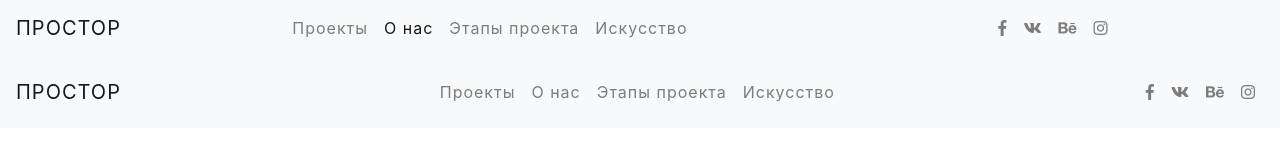
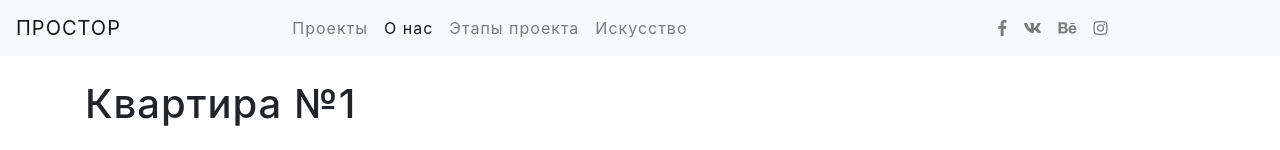
Before and after one commit to artem343/prostor.github.io, a website with bundled scripts: page projects/apartment1/project.html in a window 1280 px wide. Shown: the top 150 px of the page. Built offline with nearby package versions, Linux system fonts and the light colour scheme; files whose address does not match are found by name.

Commit message:
Fixed js paths

```diff
--- a/projects/apartment1/project.html
+++ b/projects/apartment1/project.html
@@ -40,45 +40,6 @@
   <body id="page-top">
     <div class="se-pre-con"></div>
     <div id="header"></div>
-    <!-- Navigation -->
-    <nav class="navbar navbar-expand-md navbar-light bg-light sticky-top">
-      <a class="navbar-brand" href="../../index.html">ПРОСТОР</a>
-      <button class="navbar-toggler" type="button" data-toggle="collapse" data-target="#navbarText" aria-controls="navbarText" aria-expanded="false" aria-label="Toggle navigation">
-        <span class="navbar-toggler-icon"></span>
-      </button>
-      <div class="collapse navbar-collapse navbar-inner justify-content-center" id="navbarText">
-        <ul class="navbar-nav">
-          <li class="nav-item">
-            <a class="nav-link" href="index.html#projects">Проекты</a>
-          </li>
-          <li class="nav-item">
-            <a class="nav-link" href="about.html">О нас</a>
-          </li>
-          <li class="nav-item">
-            <a class="nav-link" href="stages.html">Этапы проекта</a>
-          </li>
-          <li class="nav-item">
-            <a class="nav-link" href="art.html">Искусство</a>
-          </li>
-        </ul>
-      </div>
-        <div class="navbar-text justify-content-end">
-          <ul class="navbar-nav pull-right">
-            <li class="nav-item">
-                <a class="nav-link" href="#"><i class="fab fa-facebook-f"></i></a>
-            </li>
-            <li class="nav-item">
-                <a class="nav-link" href="#"><i class="fab fa-vk"></i></a>
-            </li>
-            <li class="nav-item">
-                <a class="nav-link" href="#"><i class="fab fa-behance"></i></a>
-            </li>
-            <li class="nav-item">
-                <a class="nav-link" href="#"><i class="fab fa-instagram"></i></a>
-            </li>
-          </ul>
-        </div>
-    </nav>
 
 <!-- Page Content -->
     <div class="container">
@@ -122,14 +83,14 @@
     <div id="footer"></div>
 
     <!-- Bootstrap core JavaScript -->
-    <script src="vendor/jquery/jquery.min.js"></script>
-    <script src="vendor/bootstrap/js/bootstrap.bundle.min.js"></script>
+    <script src="../../vendor/jquery/jquery.min.js"></script>
+    <script src="../../vendor/bootstrap/js/bootstrap.bundle.min.js"></script>
 
     <!-- Plugin JavaScript -->
-    <script src="vendor/jquery-easing/jquery.easing.min.js"></script>
+    <script src="../../vendor/jquery-easing/jquery.easing.min.js"></script>
 
     <!-- Custom scripts for this template -->
-    <script src="js/grayscale.min.js"></script>
+    <script src="../../js/grayscale.min.js"></script>
 
   </body>
 
```
Also changed, not shown: projects/4-gorizonta/project.html (+4 -4 lines), projects/apartment2/project.html (+4 -4 lines), projects/barbershop/project.html (+4 -4 lines), projects/cafe1/project.html (+4 -4 lines), projects/studio/project.html (+4 -4 lines).
